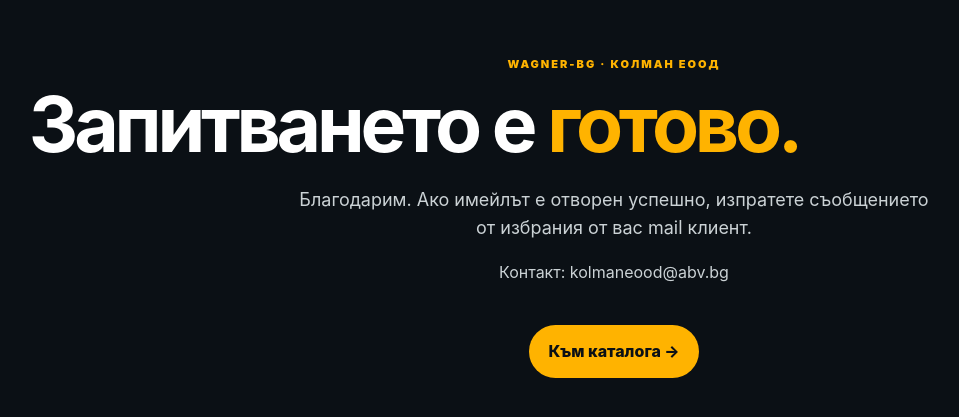
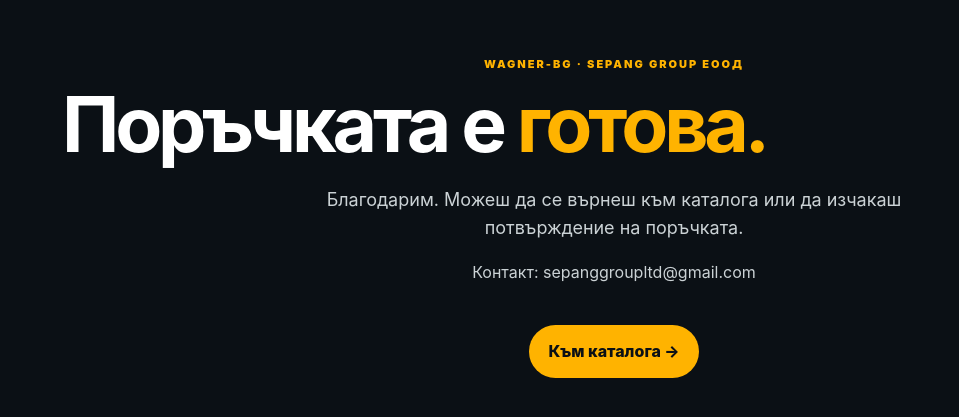
Before and after one commit to sepanggroup/wagner-bg-www, a website: page thanks.html in a window 1280 px wide. Shown: the part 183-600 px from the top of the page, without its empty margins (26-985 px from the left). Drawn offline with Linux system fonts and the light colour scheme.

Commit message:
fix: rebrand thank-you page for SEPANG GROUP

```diff
--- a/thanks.html
+++ b/thanks.html
@@ -1 +1 @@
-<!doctype html><html lang="bg"><head><meta charset="utf-8"><meta name="viewport" content="width=device-width,initial-scale=1"><title>Благодарим | WAGNER-BG</title><link rel="stylesheet" href="styles.css"></head><body><main class="hero" style="min-height:100vh;display:grid;place-items:center"><div class="wrap" style="text-align:center"><div class="eyebrow">WAGNER-BG · КОЛМАН ЕООД</div><h1>Запитването е <em>готово.</em></h1><p class="hero-lead" style="margin-inline:auto">Благодарим. Ако имейлът е отворен успешно, изпратете съобщението от избрания от вас mail клиент.</p><p style="color:#cbd2d5">Контакт: kolmaneood@abv.bg</p><a class="btn btn-accent" href="index.html" style="margin-top:24px">Към каталога →</a></div></main></body></html>
+<!doctype html><html lang="bg"><head><meta charset="utf-8"><meta name="viewport" content="width=device-width,initial-scale=1"><title>Благодарим | WAGNER-BG</title><link rel="stylesheet" href="styles.css"><link rel="stylesheet" href="cart.css"></head><body><main class="hero" style="min-height:100vh;display:grid;place-items:center"><div class="wrap" style="text-align:center"><div class="eyebrow">WAGNER-BG · SEPANG GROUP ЕООД</div><h1>Поръчката е <em>готова.</em></h1><p class="hero-lead" style="margin-inline:auto">Благодарим. Можеш да се върнеш към каталога или да изчакаш потвърждение на поръчката.</p><p style="color:#cbd2d5">Контакт: sepanggroupltd@gmail.com</p><a class="btn btn-accent" href="index.html" style="margin-top:24px">Към каталога →</a></div></main></body></html>
```
